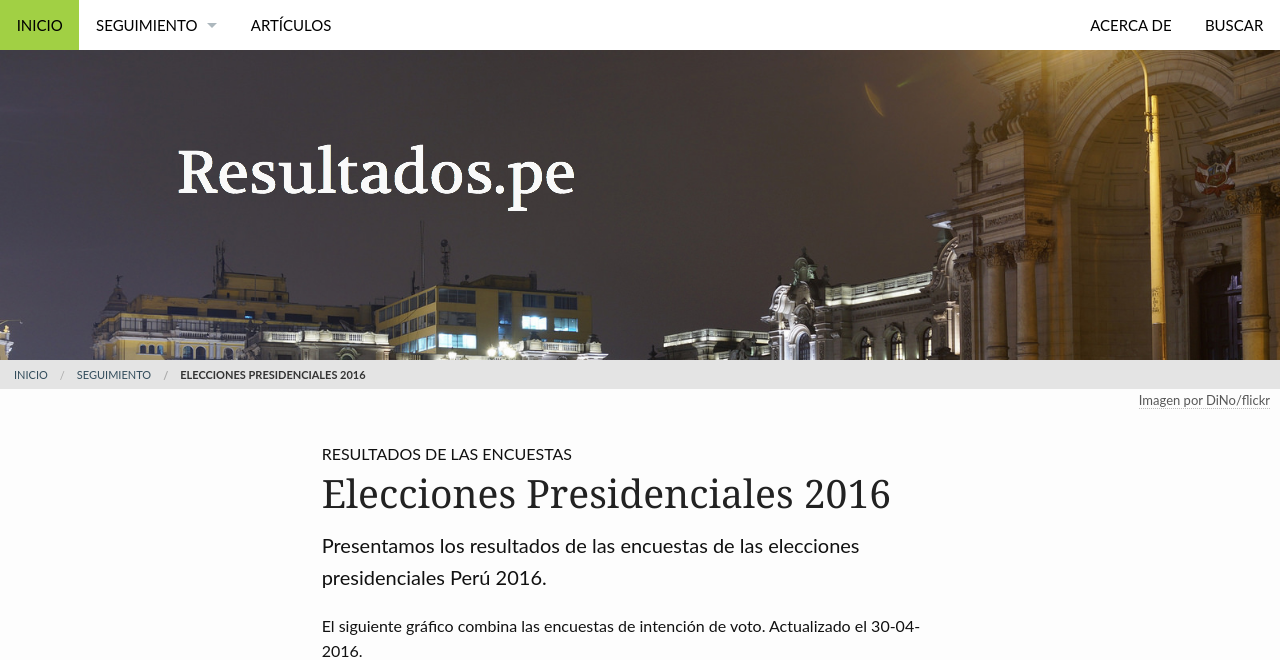
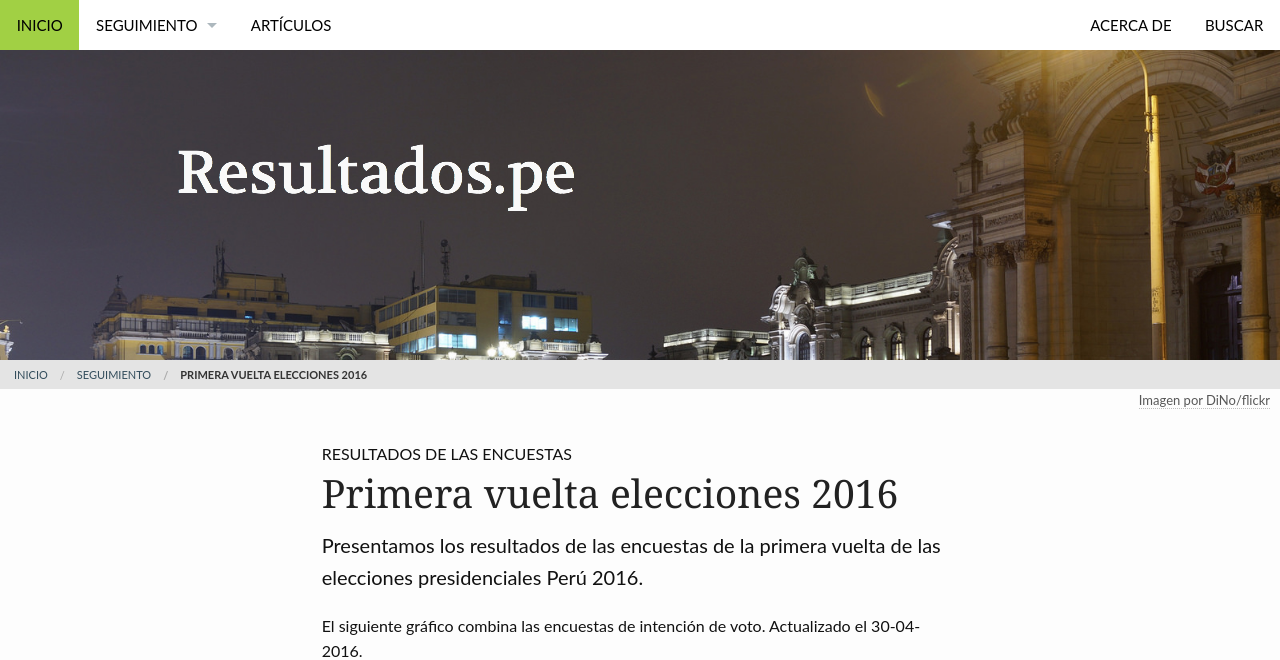
Before and after one commit to AlejandroKantor/resultados_pe, a Jekyll site: the page built from _posts/2016-04-30-Elecciones-presidenciales-2016.md, in a window 1280 px wide and 900 px high, cut to the strip 0-660 px from the top of the window. Built offline with Jekyll 4.4.1, drawn with Linux system fonts in a browser that asks for light colours.

Commit message:
graficoActualizado

```diff
--- a/_posts/2016-04-30-Elecciones-presidenciales-2016.md
+++ b/_posts/2016-04-30-Elecciones-presidenciales-2016.md
@@ -1,9 +1,9 @@
 ---
 layout: page
-title:  "Elecciones Presidenciales 2016"
+title:  "Primera vuelta elecciones 2016"
 subheadline:  "Resultados de las encuestas"
-teaser: "Presentamos los resultados de las encuestas de las elecciones presidenciales Perú 2016."
-description: "Presentamos los resultados de las encuestas de las elecciones presidenciales Perú 2016."
+teaser: "Presentamos los resultados de las encuestas de la primera vuelta de las elecciones presidenciales Perú 2016."
+description: "Presentamos los resultados de las encuestas de la primera vuelta de las elecciones presidenciales Perú 2016."
 header:
   image_fullwidth: header_palacio_gobierno.jpg
   caption: Imagen por DiNo/flickr
--- a/_source/2016-04-30-Elecciones-presidenciales-2016.Rmd
+++ b/_source/2016-04-30-Elecciones-presidenciales-2016.Rmd
@@ -1,9 +1,9 @@
 ---
 layout: page
-title:  "Elecciones Presidenciales 2016"
+title:  "Primera vuelta elecciones 2016"
 subheadline:  "Resultados de las encuestas"
-teaser: "Presentamos los resultados de las encuestas de las elecciones presidenciales Perú 2016."
-description: "Presentamos los resultados de las encuestas de las elecciones presidenciales Perú 2016."
+teaser: "Presentamos los resultados de las encuestas de la primera vuelta de las elecciones presidenciales Perú 2016."
+description: "Presentamos los resultados de las encuestas de la primera vuelta de las elecciones presidenciales Perú 2016."
 header:
   image_fullwidth: header_palacio_gobierno.jpg
   caption: Imagen por DiNo/flickr
```
